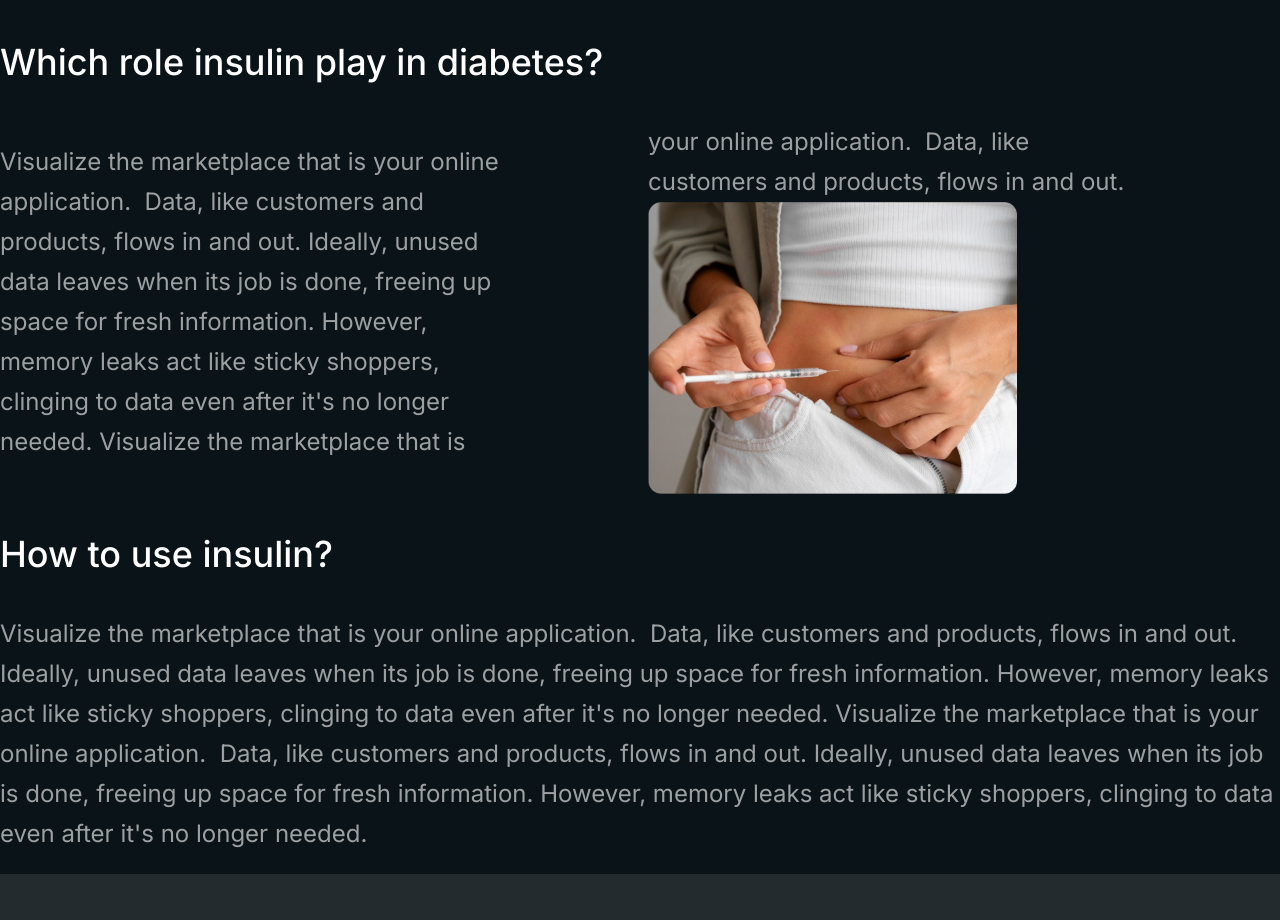
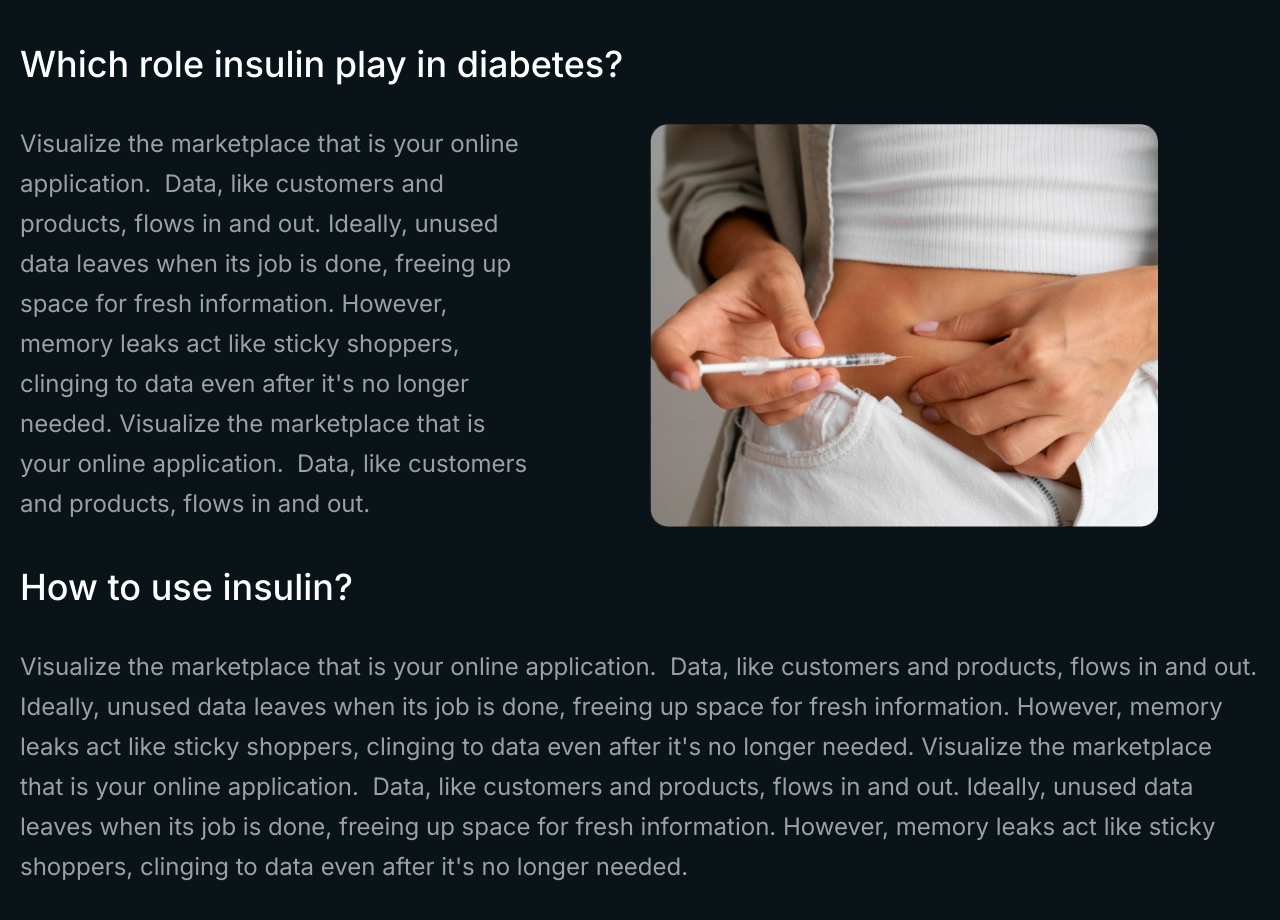
Before and after one commit to HuzaifaBinShahid/Sokar, a Next.js app: page /blogs/blogdetails in a window 1280 px wide. Shown: the part 1667-2587 px from the top of the page. Built offline with nearby package versions, Linux system fonts and the light colour scheme.

Commit message:
spacing issues fixed

```diff
--- a/src/app/Components/Home/Blogs.tsx
+++ b/src/app/Components/Home/Blogs.tsx
@@ -16,7 +16,7 @@ const Blogs = () => {
             <div className="container m-auto  md:p-6">
                 <div className="blogs-content flex justify-between">
                     <div className="text-left py-10">
-                        <p className='text-colortag my-6 font-normal md:text-4xl xs:text-2xl animate-slideDown'>Blogs & Articles</p>
+                        <p className='text-colortag mb-6 font-normal md:text-4xl xs:text-2xl animate-slideDown'>Blogs & Articles</p>
                         <h2 className='md:text-6xl md:my-6 font-semibold xs:text-2xl xs:my-2 animate-slideDown'>
                             Our Latest Blogs
                         </h2>
--- a/src/app/Components/Home/Features.tsx
+++ b/src/app/Components/Home/Features.tsx
@@ -23,7 +23,7 @@ const Features = () => {
                     <h2 className=' md:text-6xl xs:text-xl font-semibold my-5'>What Sokar Offers?</h2>
                 </div>
 
-                <div className="boxes grid md:grid-cols-2 gap-20 my-20">
+                <div className="boxes grid md:grid-cols-2 gap-10 my-20">
 
                     <FeatureCard
                         icon={glucose}
@@ -50,7 +50,7 @@ const Features = () => {
 
                 </div>
 
-                <div className="boxes grid lg:grid-cols-12 md:grid-cols-12 gap-20 my-20">
+                <div className="boxes grid lg:grid-cols-12 md:grid-cols-12 gap-10 my-20">
                     <div className="md:col-span-5 lg:col-span-7">
                         <FeatureCard
                             icon={heart}
@@ -73,7 +73,7 @@ const Features = () => {
                             description="Add your insulin units when you find your glucose level down and you can track your preview insulin activity."
                             detailImage={insulindetail}
                             detailImageAlt="Insulin Detail"
-                            detailImageClassName="xl:w-[95%] lg:w-[74%] md:w-[69%] relative right-[-97px] "
+                            detailImageClassName="2xl:w-[94%] xl:w-[87%] lg:w-[74%] md:w-[69%] relative right-[-97px] "
 
                         />
                     </div>
--- a/src/app/Components/Home/Pricing.tsx
+++ b/src/app/Components/Home/Pricing.tsx
@@ -129,7 +129,7 @@ const Pricing = () => {
         <section id="pricing">
             <div className="container pricing-content m-auto md:p-6">
                 <div className="text-center">
-                    <p className='text-colortag my-6 font-normal md:text-4xl xs:text-2xl animate-slideDown'>Pricing</p>
+                    <p className='text-colortag mb-6 font-normal md:text-4xl xs:text-2xl animate-slideDown'>Pricing</p>
                     <h2 className='md:text-6xl md:my-6 font-semibold xs:text-2xl xs:my-2 animate-slideDown'>
                         Subscription Plans
                     </h2>
--- a/src/app/blogs/blogdetails/page.tsx
+++ b/src/app/blogs/blogdetails/page.tsx
@@ -6,7 +6,7 @@ import calender from '../../../../public/images/Blogs/calender.svg'
 
 const BlogDetail = () => {
   return (
-    <section id="blog-detail" className="flex justify-center">
+    <section id="blog-detail" className="flex justify-center p-5">
       <div className="blog-content">
         <div className="container mx-auto">
           <div className="image my-12 inline-block w-full">
@@ -27,16 +27,16 @@ const BlogDetail = () => {
 
           <h2 className='text-4xl my-10 font-medium'>Which role insulin play in diabetes?</h2>
 
-          <div className="columns-2">
-            <div className="text">
-              <p className='text-2xl leading-10 text-paragraph my-5 w-4/5'>Visualize the marketplace that is your online application.  Data, like customers and products, flows in and out. Ideally, unused data leaves when its job is done, freeing up space for fresh information. However, memory leaks act like sticky shoppers, clinging to data even after it's no longer needed. Visualize the marketplace that is your online application.  Data, like customers and products, flows in and out.</p>
+          <div className="grid lg:grid-cols-2 md:gird-cols-1  my-5 gap-5">
+            <div className="text w-full">
+              <p className='text-2xl leading-10 text-paragraph 2xl:w-4/6 xl:w-5/6 w-full'>Visualize the marketplace that is your online application.  Data, like customers and products, flows in and out. Ideally, unused data leaves when its job is done, freeing up space for fresh information. However, memory leaks act like sticky shoppers, clinging to data even after it's no longer needed. Visualize the marketplace that is your online application.  Data, like customers and products, flows in and out.</p>
             </div>
 
-            <div className="image ">
+            <div className="image w-full ">
               <Image
                 src={blogdetail2}
                 alt='blogdetail 2'
-                className='w-7/12'
+                className='w-full 2xl:w-8/12 xl:w-10/12'
               />
             </div>
           </div>
```
